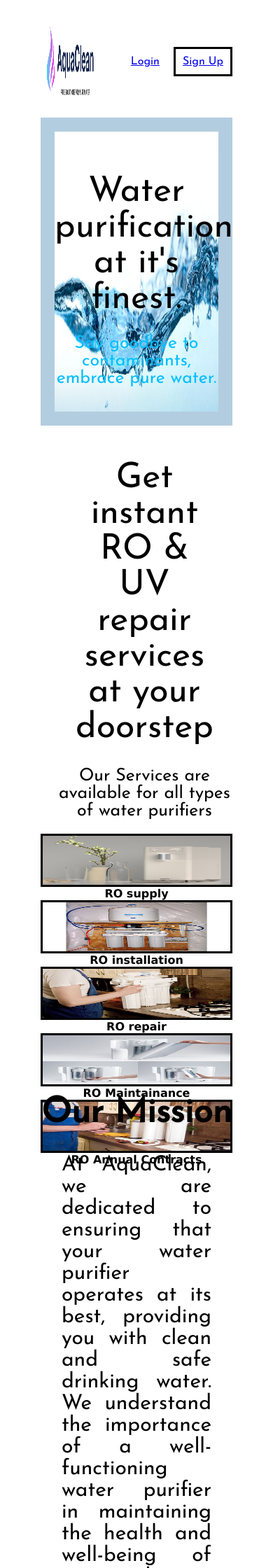
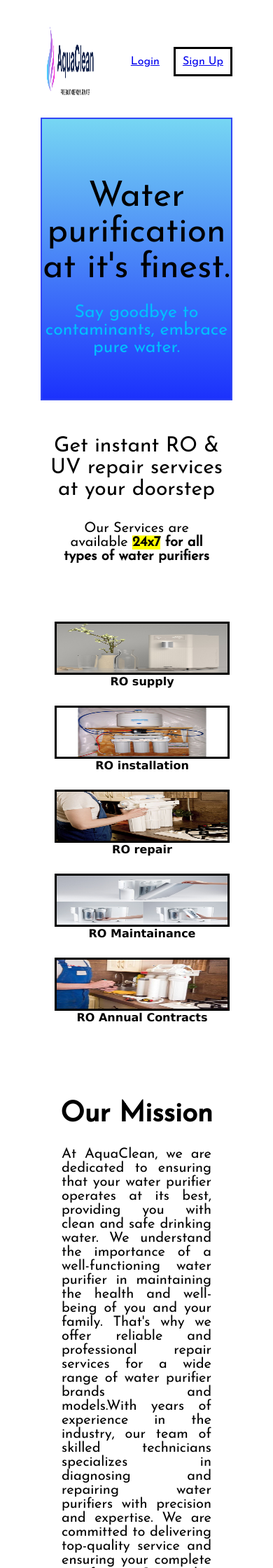
Before and after one commit to Cosmogyrall/AquaClean, a Flask app: page / in a window 390 px wide. Shown: the top 2240 px of the page at 70% size. Run offline with Flask 3, Linux system fonts and the light colour scheme.

Commit message:
added mobile responsive template

```diff
--- a/static/index.css
+++ b/static/index.css
@@ -38,7 +38,7 @@ div.des{
     background-size: 100% 130%;
     align-content: center;
     margin: 0px 50px 40px 50px;
-    border: #b3cde0 solid 20px;
+    border: #3246f4 solid 2px;
 }
 
 div.des>p{
@@ -175,3 +175,61 @@ div.contact>h1{
     height: fit-content;
     width: fit-content;
 }
+
+
+@media screen and (min-width:300px) and (max-width:767px){
+    div.cols{
+        box-sizing: border-box;
+        display: grid;
+        height: 600px;
+        width: 100px;
+        margin : 50px 30px 50px 70px;
+        grid-template-columns: repeat(auto-fill, minmax(250px,1fr));
+        column-gap: 7px;
+        font-family: Verdana;
+        align-items: center;
+    }
+
+    div.des{
+        height: 400px;
+       background: linear-gradient(to top,blue, rgb(118, 214, 243));
+        background-repeat: no-repeat;
+        background-size: 100% 130%;
+        align-content: center;
+        margin: 0px 50px 40px 50px;
+        border: #3246f4 solid 2px;
+    }
+
+    #line1{
+        font-size: 10px;
+    }
+
+    div.about>span{
+    padding : 10px 10px;
+    font-family: Josefin Sans;
+    font-size: 30px;
+    text-align: center;
+    }
+
+    div.about>h1{
+    font-family: Josefin Sans;
+    font-size: 20px;
+    text-align: center;
+    font-weight: lighter;
+    margin: 20px;
+    }
+
+    div.aboutus>h1{
+        text-align: center;
+        font-size: 40px;
+        padding-top: 20px;
+    }
+
+    div.aboutus>p{
+        padding : 0px 20px;
+        font-size: 20px;
+        text-align: justify;
+        padding : 0px 30px;
+        font-weight:normal;
+    }
+}
--- a/templates/index.html
+++ b/templates/index.html
@@ -1,6 +1,7 @@
 <!DOCTYPE HTML>
 <html>
     <head>
+    <meta name='viewport' content="width = device-width,initial-scale=1">
     <title>AquaClean</title>
     <style type="text/css">
         body{
@@ -30,7 +31,7 @@
         <!--Get services-->
         <div class='about'>
             <span>Get instant RO & UV repair services at your doorstep </span>
-            <h1> Our Services are available for all types of water purifiers </h1>
+            <h1> Our Services are available <mark><b>24x7<b></mark> for all types of water purifiers </h1>
         </div>
 
         <!--service blocks-->
```
